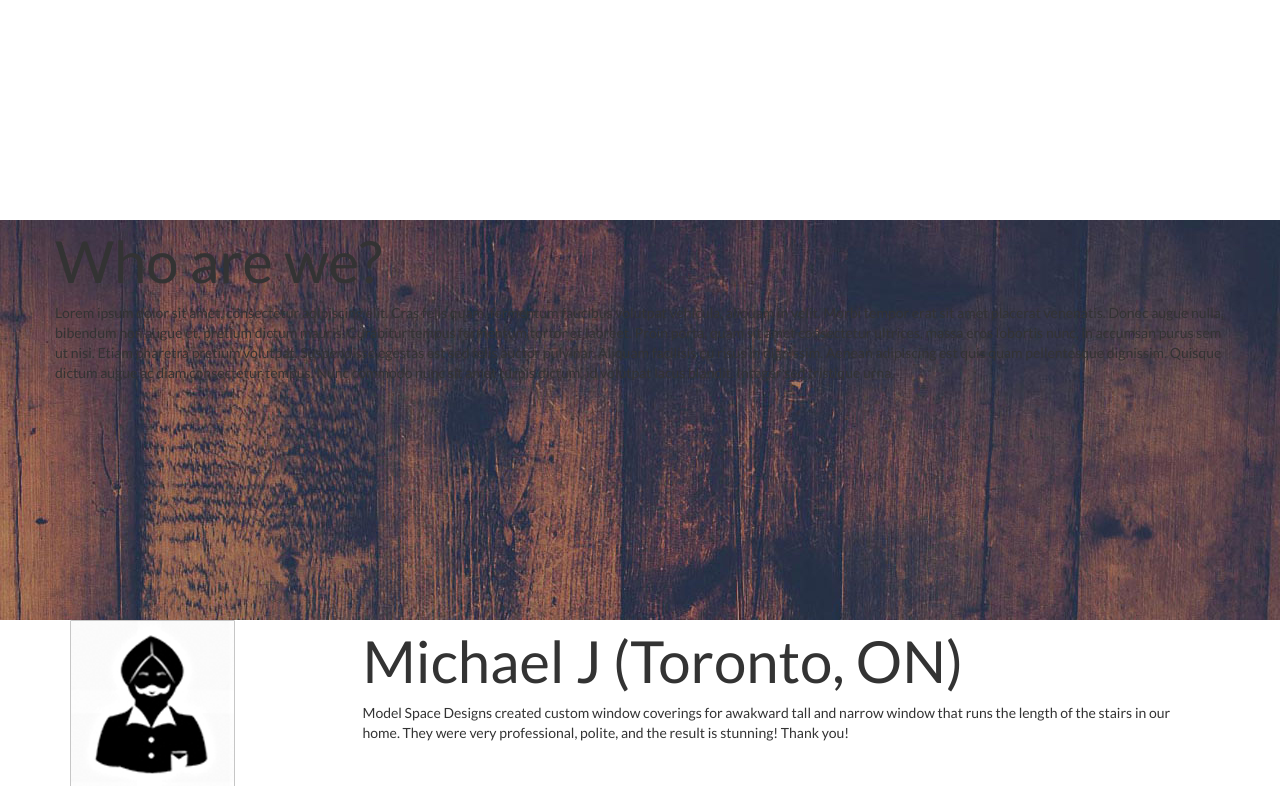
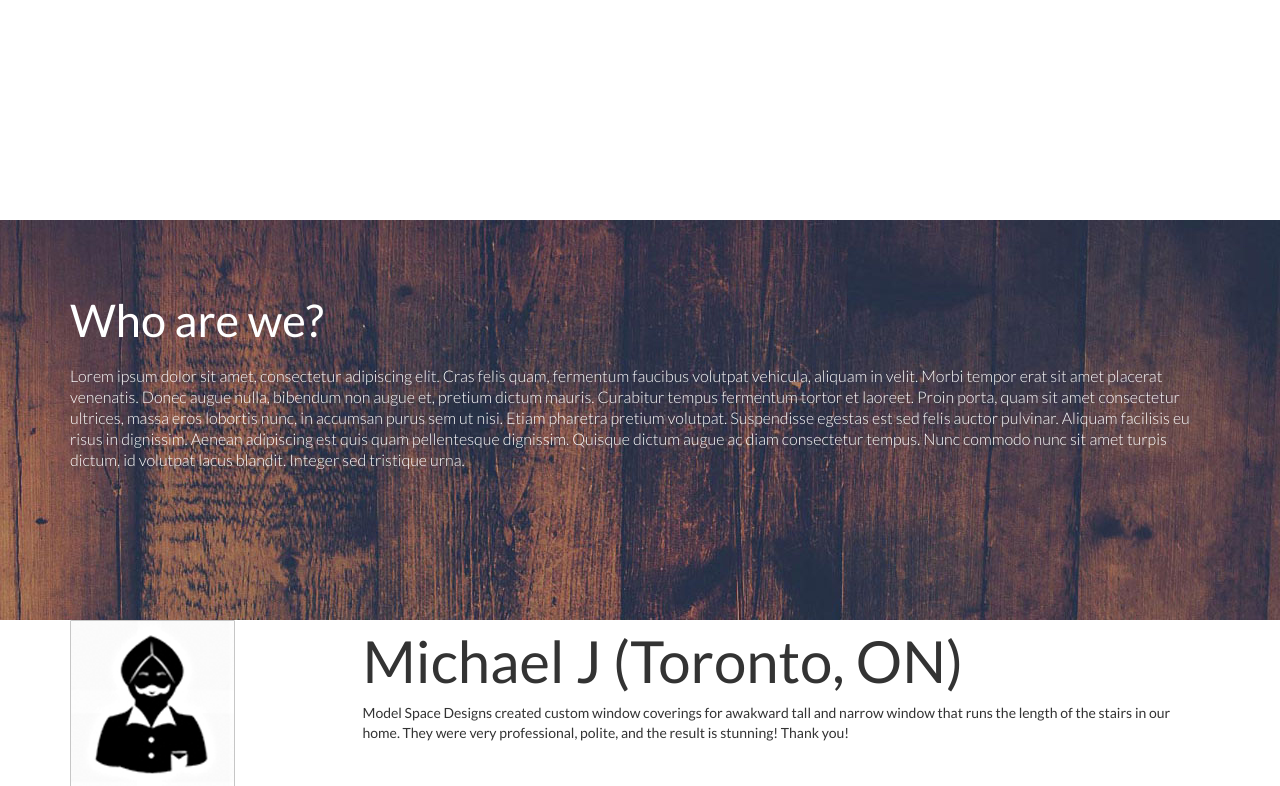
Before and after one commit to godspell/excel-blinds, a PHP site: page / in a window 1280 px wide. Shown: the part 2779-3565 px from the top of the page. Run offline with PHP 8.4, Linux system fonts and the light colour scheme; style sheets or scripts are compiled from the project's sources.

Commit message:
finished page 4

```diff
--- a/css/style.css
+++ b/css/style.css
@@ -298,7 +298,7 @@ button {
 /* Page 3 */
 /*======================================================================= */
 /* Fonts */
-.home .page-3 .top h1 {
+section.home.page-4 h1 {
   font-family: "Lato", sans-serif;
   font-size: 45px;
   line-height: 50px;
@@ -306,7 +306,7 @@ button {
   color: white;
   text-align: left; }
 
-.home .page-3 .top p {
+section.home.page-4 p {
   font-family: "Lato", sans-serif;
   font-size: 16px;
   line-height: 21px;
@@ -314,43 +314,10 @@ button {
   color: white;
   text-align: left; }
 
-.home .page-3 .bottom h1 {
-  font-family: "Lato", sans-serif;
-  font-size: 24px;
-  line-height: 29px;
-  font-weight: 400;
-  color: black;
-  text-align: left; }
-
-.home .page-3 .bottom p {
-  font-family: "Lato", sans-serif;
-  font-size: 14px;
-  line-height: 19px;
-  font-weight: 300;
-  color: black;
-  text-align: left; }
-
-/* Mobile View */
-@media (max-width: 768px) {
-  .home .page-3 .bottom h1, .home .page-3 .bottom p {
-    text-align: center; }
-
-  .home .page-3 .bottom p {
-    margin: 10px 5% 0 5%; } }
-.home .page-3 h1, .home .page-3 p {
+section.home.page-4 h1, section.home.page-4 p {
   margin-bottom: 20px; }
 
-.home .page-3 .top {
-  padding: 75px 0; }
-
-.home .page-3 .bottom {
-  background-color: white; }
-
-.home .page-3 .bottom img {
-  display: block;
-  margin: 0 auto 25px auto; }
-
-.home .page-3 .bottom {
+section.home.page-4 {
   padding: 75px 0; }
 
 /*======================================================================= */
--- a/css/style.less
+++ b/css/style.less
@@ -141,7 +141,7 @@ section#fader ul#slides li p {
 /* Page Reveal Theme Overrides */
 /*======================================================================= */
 
-/* Page 2 */
+/*------------------------- Page 2 -------------------------*/
 section.page-2 {
 	min-height: 400px;
 	background-color: #7ac143;
@@ -194,7 +194,7 @@ section.home.page-2 p {
 	}
 }
 
-/* Page 3 */
+/*------------------------- Page 3 -------------------------*/
 section.page-3 {
 	background-image: none;
 	background-color: #fff;
@@ -206,12 +206,36 @@ section.page-3 h1 {
 	color: #000;
 }
 
+/*------------------------- Page 3 -------------------------*/
 section.page-4 {
 	background-image: url(../img/bg2.jpg);
 	min-height: 400px;
 	height: auto;
 }
 
+section.home.page-4 h1 {
+  font-family: "Lato", sans-serif;
+  font-size: 45px;
+  line-height: 50px;
+  font-weight: 400;
+  color: white;
+  text-align: left; }
+
+section.home.page-4 p {
+  font-family: "Lato", sans-serif;
+  font-size: 16px;
+  line-height: 21px;
+  font-weight: 300;
+  color: white;
+  text-align: left; }
+
+section.home.page-4 h1, section.home.page-4 p {
+  margin-bottom: 20px; }
+
+section.home.page-4 {
+  padding: 75px 0; }
+
+/*------------------------- Page 3 -------------------------*/
 section.page-5 {
 	background-image: none;
 	background-color: #fff;
@@ -219,6 +243,7 @@ section.page-5 {
 	height: auto;
 }
 
+/*------------------------- Page 3 -------------------------*/
 section.page-6{
 	background-color: #24cddc;
 	min-height: 400px;
@@ -226,6 +251,7 @@ section.page-6{
 	color: #fff;
 }
 
+/*------------------------- Footer -------------------------*/
 footer {
 	background-color: #222222;
 	min-height: 85px;
--- a/css/style.sass
+++ b/css/style.sass
@@ -208,37 +208,37 @@ button
 /*=======================================================================*/
 
 /* Fonts */
-.home .page-3 .top h1
+section.home.page-4 h1
 	@include set-font($font1, 45px, 400, #fff, left)
-.home .page-3 .top p
+section.home.page-4 p
 	@include set-font($font1, 16px, 300, #fff, left)
-.home .page-3 .bottom h1
-	@include set-font($font1, 24px, 400, #000, left)
-.home .page-3 .bottom p
-	@include set-font($font1, 14px, 300, #000, left)
+// section.home.page-4 .bottom h1
+// 	@include set-font($font1, 24px, 400, #000, left)
+// section.home.page-4 .bottom p
+// 	@include set-font($font1, 14px, 300, #000, left)
 
-/* Mobile View */
-@media (max-width: $screen-small-min)
-	.home .page-3 .bottom h1, .home .page-3 .bottom p
-		text-align: center
-	.home .page-3 .bottom p
-		margin: 10px 5% 0 5%
+// /* Mobile View */
+// @media (max-width: $screen-small-min)
+// 	section.home.page-4 .bottom h1, section.home.page-4 .bottom p
+// 		text-align: center
+// 	section.home.page-4 .bottom p
+// 		margin: 10px 5% 0 5%
 
-.home .page-3 h1, .home .page-3 p
+section.home.page-4 h1, section.home.page-4 p
 	margin-bottom: 20px
 
-.home .page-3 .top
+section.home.page-4
 	padding: 75px 0
 
-.home .page-3 .bottom
-	background-color: #fff
+// section.home.page-4 .bottom
+// 	background-color: #fff
 
-.home .page-3 .bottom img
-	display: block
-	margin: 0 auto 25px auto
+// section.home.page-4 .bottom img
+// 	display: block
+// 	margin: 0 auto 25px auto
 
-.home .page-3 .bottom
-	padding: 75px 0
+// section.home.page-4 .bottom
+// 	padding: 75px 0
 
 
 /*=======================================================================*/
--- a/index.html
+++ b/index.html
@@ -123,12 +123,10 @@
 
 	<section class="home page page-4 divider">
 		<div class="container">
-			<div class="row">
-				<h1>Who are we?</h1>
-				<p>
-					Lorem ipsum dolor sit amet, consectetur adipiscing elit. Cras felis quam, fermentum faucibus volutpat vehicula, aliquam in velit. Morbi tempor erat sit amet placerat venenatis. Donec augue nulla, bibendum non augue et, pretium dictum mauris. Curabitur tempus fermentum tortor et laoreet. Proin porta, quam sit amet consectetur ultrices, massa eros lobortis nunc, in accumsan purus sem ut nisi. Etiam pharetra pretium volutpat. Suspendisse egestas est sed felis auctor pulvinar. Aliquam facilisis eu risus in dignissim. Aenean adipiscing est quis quam pellentesque dignissim. Quisque dictum augue ac diam consectetur tempus. Nunc commodo nunc sit amet turpis dictum, id volutpat lacus blandit. Integer sed tristique urna.
-				</p>
-			</div>
+			<h1>Who are we?</h1>
+			<p>
+				Lorem ipsum dolor sit amet, consectetur adipiscing elit. Cras felis quam, fermentum faucibus volutpat vehicula, aliquam in velit. Morbi tempor erat sit amet placerat venenatis. Donec augue nulla, bibendum non augue et, pretium dictum mauris. Curabitur tempus fermentum tortor et laoreet. Proin porta, quam sit amet consectetur ultrices, massa eros lobortis nunc, in accumsan purus sem ut nisi. Etiam pharetra pretium volutpat. Suspendisse egestas est sed felis auctor pulvinar. Aliquam facilisis eu risus in dignissim. Aenean adipiscing est quis quam pellentesque dignissim. Quisque dictum augue ac diam consectetur tempus. Nunc commodo nunc sit amet turpis dictum, id volutpat lacus blandit. Integer sed tristique urna.
+			</p>
 		</div>
 	</section>
 
```
